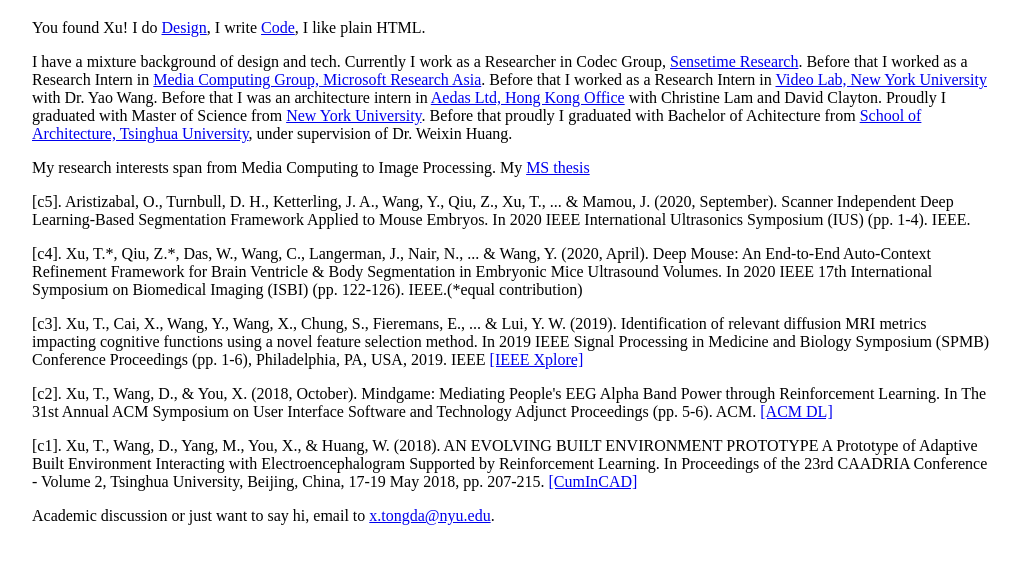
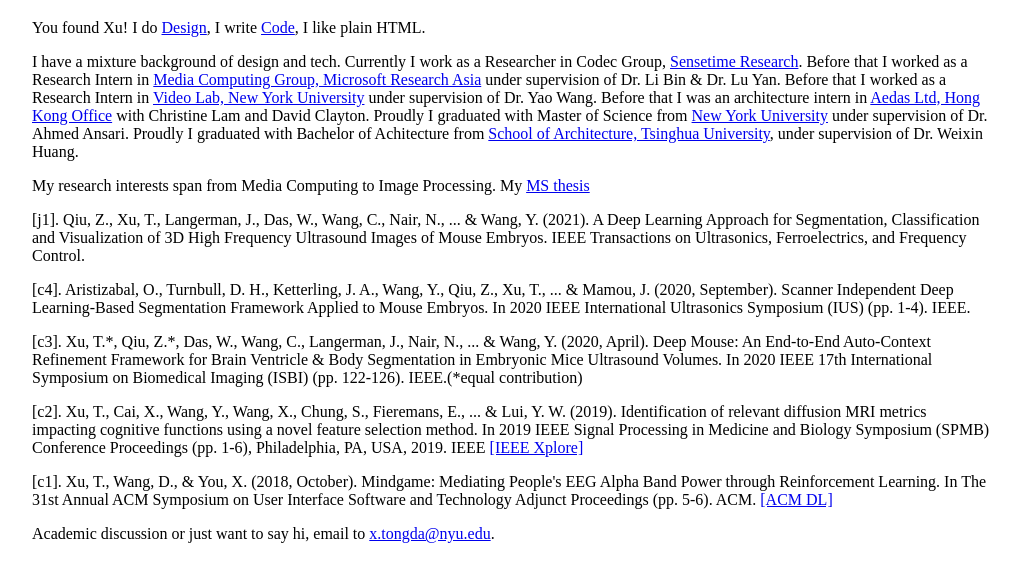
Before and after one commit to tongdaxu/tongdaxu.github.io, a plain HTML site: page index.html in a window 1280 px wide. Shown: the part 61-642 px from the top of the page, without its empty margins (128-1148 px from the left). Drawn offline with Linux system fonts and the light colour scheme.

Commit message:
writing update

```diff
--- a/index.html
+++ b/index.html
@@ -21,29 +21,37 @@
 				href="https://www.sensetime.com">Sensetime Research</a>.
 			Before that I worked as a Research Intern in <a
 				href="https://www.microsoft.com/en-us/research/group/media-computing-group/">Media Computing Group,
-				Microsoft Research Asia</a>. Before that I worked as a Research Intern in <a
-				href="https://wp.nyu.edu/videolab/">Video
+				Microsoft Research Asia</a> under supervision of Dr. Li Bin & Dr. Lu Yan. Before that I worked as a
+			Research Intern in
+			<a href="https://wp.nyu.edu/videolab/">Video
 				Lab,
-				New York University </a>with Dr. Yao Wang. Before that I was an architecture intern in <a
-				href="https://www.aedas.com/en/">Aedas Ltd, Hong Kong Office</a> with Christine Lam and David
+				New York University</a> under supervision of Dr. Yao Wang. Before that I was an architecture intern in
+			<a href="https://www.aedas.com/en/">Aedas Ltd, Hong Kong Office</a> with Christine Lam and David
 			Clayton.
-			Proudly I graduated with Master of Science from <a href="https://www.nyu.edu/">New York University</a>.
-			Before that proudly I
-			graduated with
-			Bachelor of Achitecture from <a href="http://arch.tsinghua.edu.cn/">School of
-				Architecture, Tsinghua University</a>, under supervision of Dr. Weixin Huang. </p>
+			Proudly I graduated with Master of Science from <a href="https://www.nyu.edu/">New York University</a> under
+			supervision of Dr. Ahmed Ansari. Proudly I graduated with Bachelor of Achitecture from <a
+				href="http://arch.tsinghua.edu.cn/">School of
+				Architecture, Tsinghua University</a>, under supervision of Dr. Weixin Huang.
+		</p>
 
 		<p>My research interests span from Media Computing to Image Processing. My <A
 				href="pages/thesis-landing.html">MS
 				thesis</A> </p>
 		<p>
-			[c5]. Aristizabal, O., Turnbull, D. H., Ketterling, J. A., Wang, Y., Qiu, Z., Xu, T., ... & Mamou, J. (2020,
+			[j1]. Qiu, Z., Xu, T., Langerman, J., Das, W., Wang, C., Nair, N., ... & Wang, Y. (2021). A Deep Learning
+			Approach
+			for Segmentation, Classification and Visualization of 3D High Frequency Ultrasound Images of Mouse Embryos.
+			IEEE Transactions on Ultrasonics, Ferroelectrics, and Frequency Control.
+		</p>
+
+		<p>
+			[c4]. Aristizabal, O., Turnbull, D. H., Ketterling, J. A., Wang, Y., Qiu, Z., Xu, T., ... & Mamou, J. (2020,
 			September). Scanner Independent Deep Learning-Based Segmentation Framework Applied to Mouse Embryos. In 2020
 			IEEE International Ultrasonics Symposium (IUS) (pp. 1-4). IEEE.
 		</p>
 
 		<p>
-			[c4]. Xu, T.*, Qiu, Z.*, Das, W., Wang, C., Langerman, J., Nair, N., ... & Wang, Y. (2020, April). Deep
+			[c3]. Xu, T.*, Qiu, Z.*, Das, W., Wang, C., Langerman, J., Nair, N., ... & Wang, Y. (2020, April). Deep
 			Mouse:
 			An End-to-End Auto-Context Refinement Framework for Brain Ventricle & Body Segmentation in Embryonic Mice
 			Ultrasound Volumes. In 2020 IEEE 17th International Symposium on Biomedical Imaging (ISBI) (pp. 122-126).
@@ -51,27 +59,18 @@
 		</p>
 
 		<p>
-			[c3]. Xu, T., Cai, X., Wang, Y., Wang, X., Chung, S., Fieremans, E., ... & Lui, Y. W. (2019). Identification
+			[c2]. Xu, T., Cai, X., Wang, Y., Wang, X., Chung, S., Fieremans, E., ... & Lui, Y. W. (2019). Identification
 			of relevant diffusion MRI metrics impacting cognitive functions using a novel feature selection method. In
 			2019 IEEE Signal Processing in Medicine and Biology Symposium (SPMB) Conference Proceedings (pp. 1-6),
 			Philadelphia, PA, USA, 2019. IEEE <a href="https://ieeexplore.ieee.org/document/9037845/">[IEEE Xplore]</a>
 		</p>
 
 		<p>
-			[c2]. Xu, T., Wang, D., & You, X. (2018, October). Mindgame: Mediating People's EEG Alpha Band Power through
+			[c1]. Xu, T., Wang, D., & You, X. (2018, October). Mindgame: Mediating People's EEG Alpha Band Power through
 			Reinforcement Learning. In The 31st Annual ACM Symposium on User Interface Software and Technology Adjunct
 			Proceedings (pp. 5-6). ACM.
 			<a href="https://dl.acm.org/citation.cfm?id=3266083">[ACM DL]</a>
 		</p>
-
-		<p>
-			[c1]. Xu, T., Wang, D., Yang, M., You, X., & Huang, W. (2018). AN EVOLVING BUILT ENVIRONMENT PROTOTYPE A
-			Prototype of Adaptive Built Environment Interacting with Electroencephalogram Supported by Reinforcement
-			Learning. In Proceedings of the 23rd CAADRIA Conference - Volume 2, Tsinghua University, Beijing, China,
-			17-19 May 2018, pp. 207-215.
-			<a href="http://papers.cumincad.org/cgi-bin/works/BrowseTree=series=AZ/Show?caadria2018_049">[CumInCAD]</a>
-		</p>
-
 
 		<p> Academic discussion or just want to say hi, email to <a href=mailto:"x.tongda@nyu.edu">x.tongda@nyu.edu</a>.
 		</p>
```
